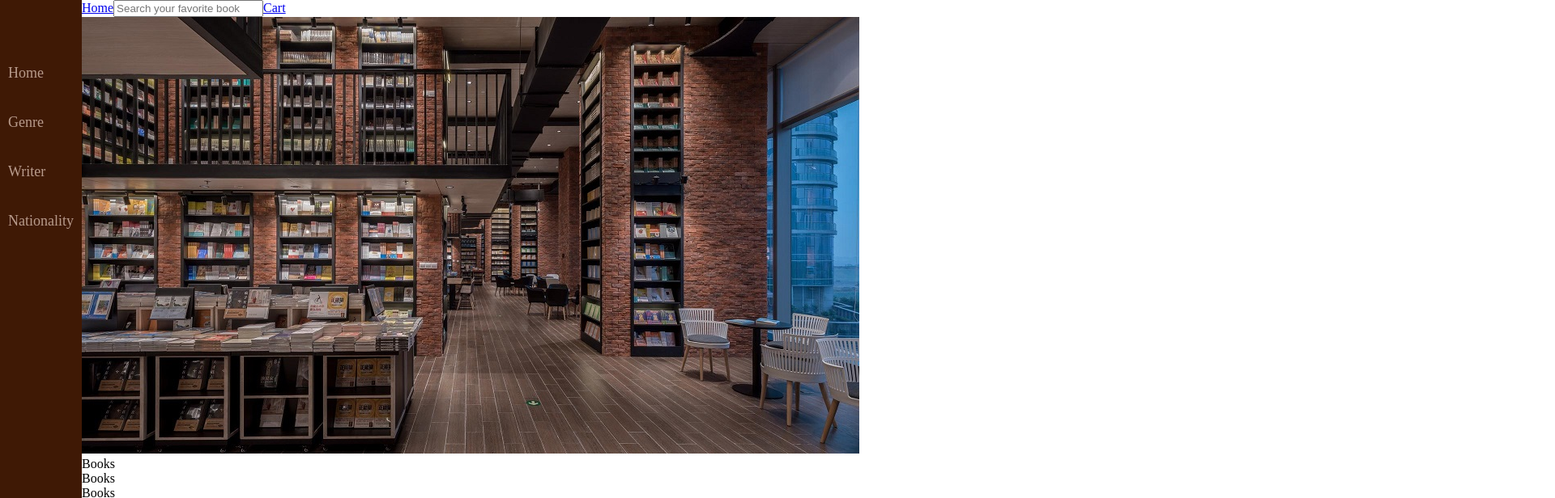
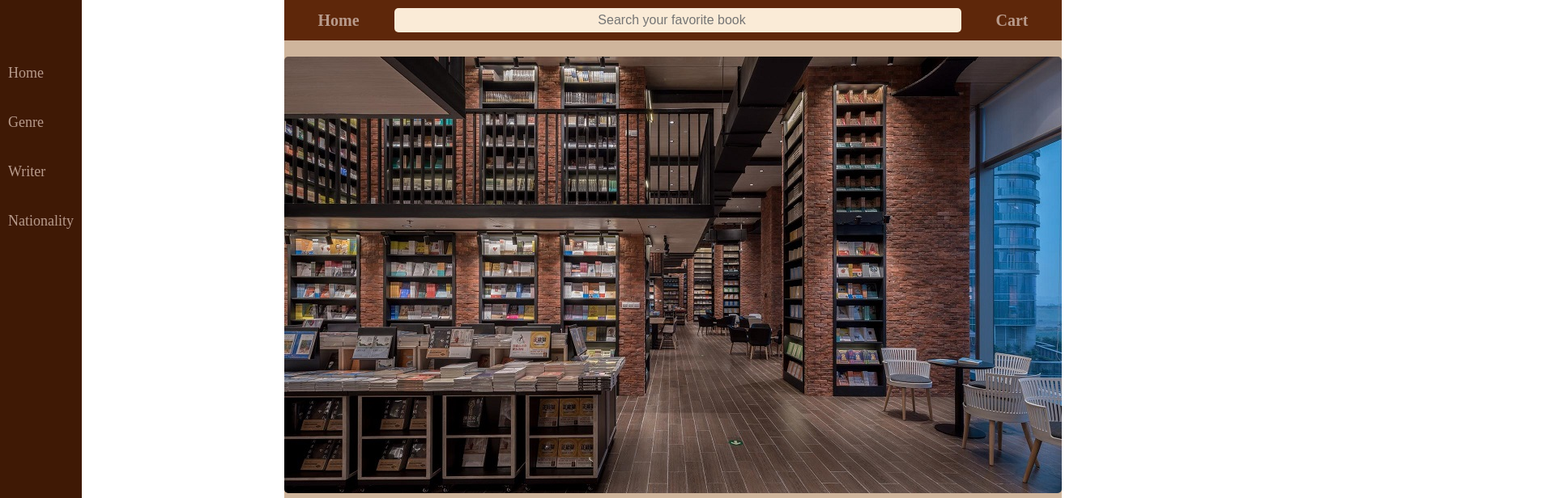
Before and after one commit to Mostafa-Farhadi/bookstore-website-nextjs, a Next.js app: page / in a window 1280 px wide. Shown: the top 616 px of the page at 81% size, 1920 px wide, since content can reach past the window. Built offline with nearby package versions, Linux system fonts and the light colour scheme.

Commit message:
Delete unnecessary lines and set margin left and height to content

```diff
--- a/styles/globals.scss
+++ b/styles/globals.scss
@@ -5,17 +5,16 @@ body {
 
 #layout {
     display: flex;
-    width: 100%;
-    height: 100%;
     @import "./components/sidenav.scss";
-    #right {
+    #content {
+        margin-left: 250px;
+        height: 100%;
         width: 100%;
         display: flex;
         flex-direction: column;
         @import "./components/header.scss";
         #pages {
             background-color: #cfb59c;
-            height: 1000px;
             @import "./pages/index.scss";
         }
         @import "./components/footer.scss";
```
